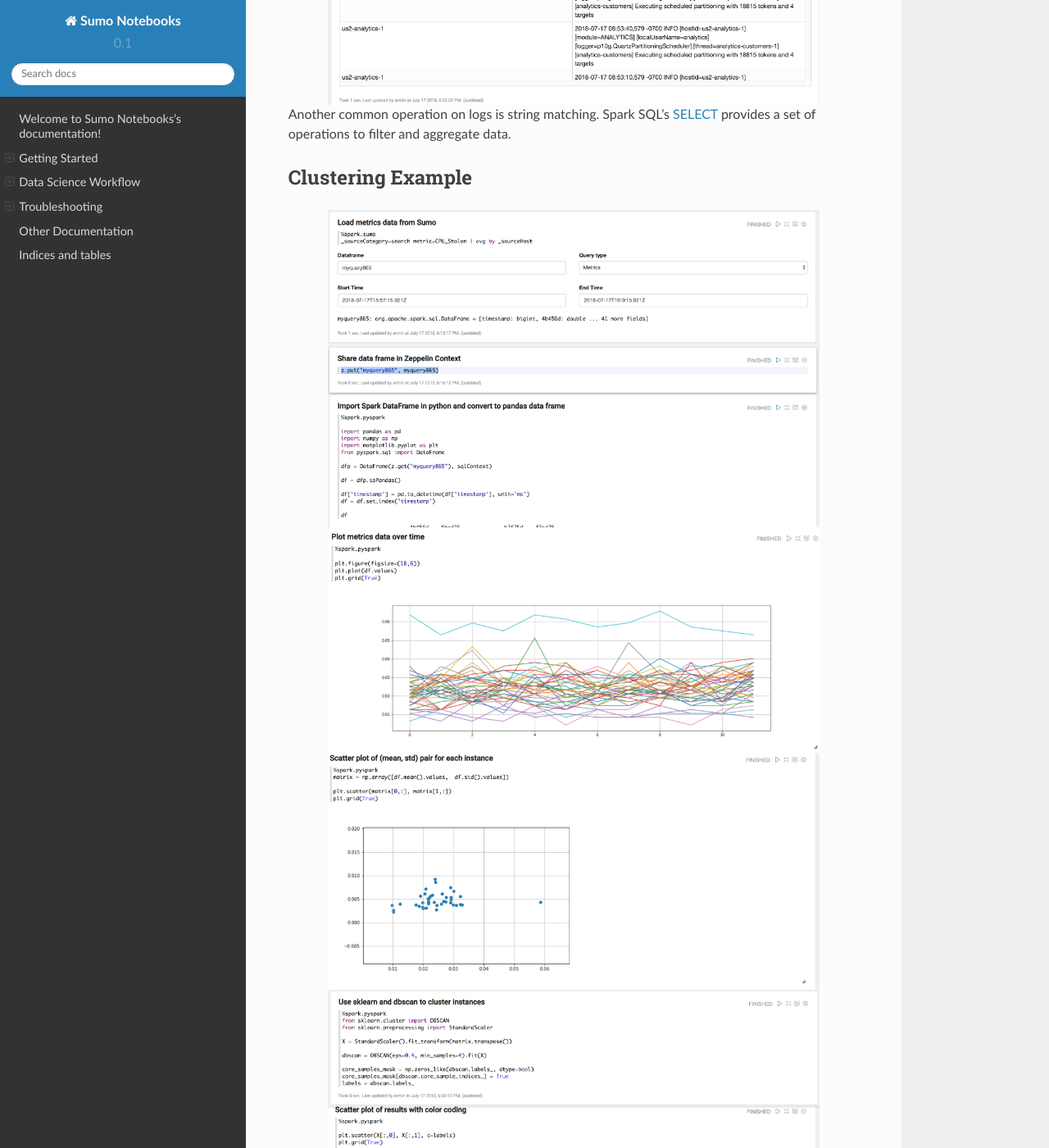
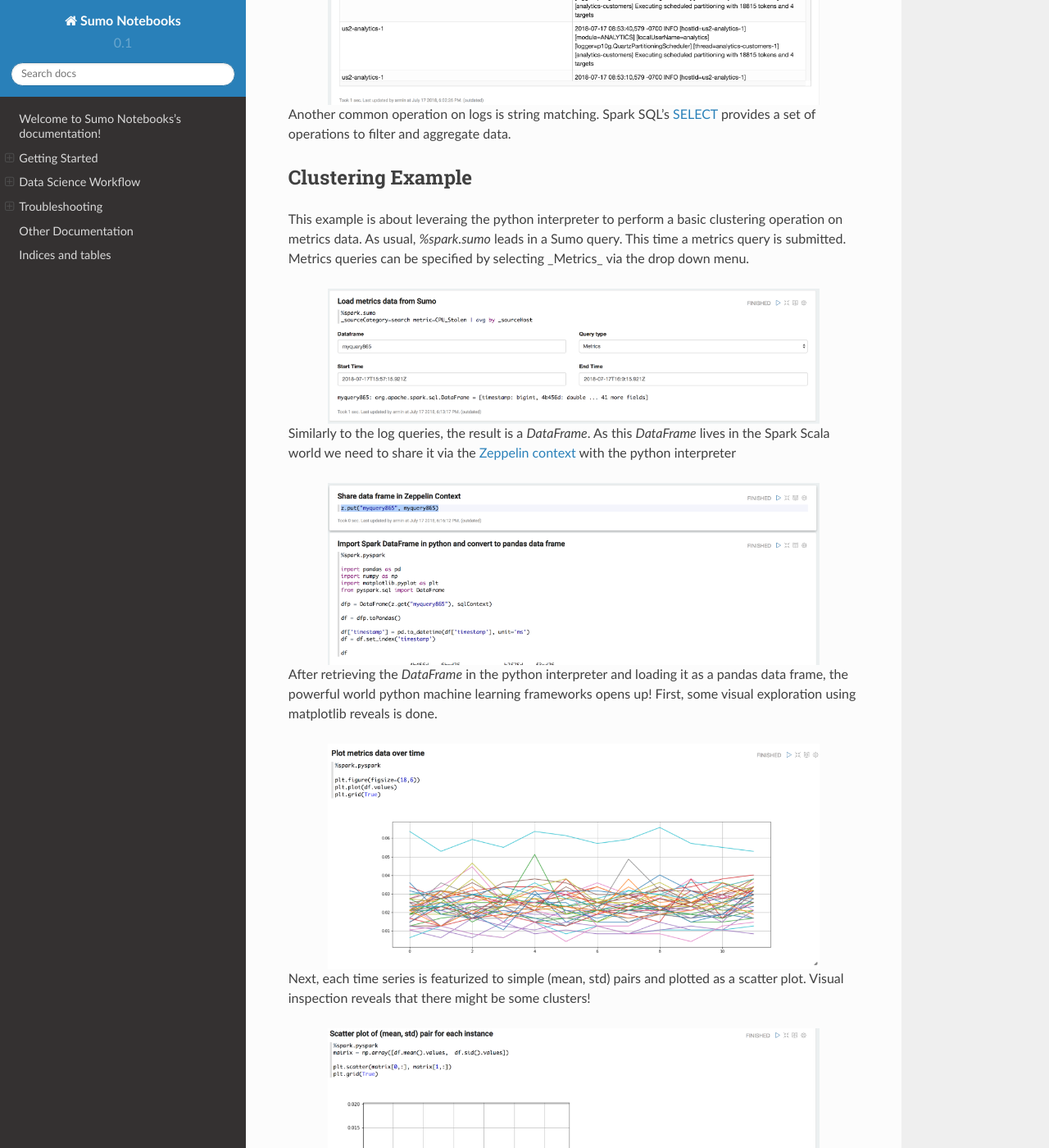
Before and after one commit to arminwasicek/sumonotebooksdocs, a Sphinx documentation site: the page built from source/index.rst, in a window 1280 px wide and 1400 px high, scrolled down 3754 px. Shown: the whole window at 82% size. Built offline with Sphinx 7.4.7 and the Read the Docs theme 2.0.0, drawn with Linux system fonts in a browser that asks for light colours; some of the changed text lies outside the part shown.

Commit message:
added cluster tutorial text

```diff
--- a/source/index.rst
+++ b/source/index.rst
@@ -110,37 +110,45 @@ Starting the paragraph with `%spark.sql` designates the Spark SQL interpreter an
 Another common operation on logs is string matching. Spark SQL's `SELECT <https://docs.databricks.com/spark/latest/spark-sql/language-manual/select.html>`_ provides a set of operations to filter and aggregate data.
 
 
-
 Clustering Example
 ------------------
+
+This example is about leveraing the python interpreter to perform a basic clustering operation on metrics data. As usual, `%spark.sumo` leads in a Sumo query. This time a metrics query is submitted. Metrics queries can be specified by selecting _Metrics_ via the drop down menu.
 
 .. image:: images/9_metrics.png
     :width: 600px
     :align: center
     :alt: Query for metrics
 
+Similarly to the log queries, the result is a `DataFrame`. As this `DataFrame` lives in the Spark Scala world we need to share it via the `Zeppelin context <https://zeppelin.apache.org/docs/0.8.0/usage/other_features/zeppelin_context.html>`_ with the python interpreter
 
 .. image:: images/4_share.png
     :width: 600px
     :align: center
     :alt: Share DataFrame via Zeppelin context
 
+After retrieving the `DataFrame` in the python interpreter and loading it as a pandas data frame, the powerful world python machine learning frameworks opens up! First, some visual exploration using matplotlib reveals is done.
 
 .. image:: images/5_plot.png
     :width: 600px
     :align: center
     :alt: Plot using matplotlib
 
+Next, each time series is featurized to simple (mean, std) pairs and plotted as a scatter plot. Visual inspection reveals that there might be some clusters!
 
 .. image:: images/6_scatter.png
     :width: 600px
     :align: center
     :alt: Scatter plot via matplotlib
 
+Using this intuition, a first try is to run the dbscan algorithm from the sklearn package.
+
 .. image:: images/7_cluster.png
     :width: 600px
     :align: center
     :alt: Run DBScan clustering via sklearn
+
+And there we are, yes there are a couple of clusters in the that particular metric.
 
 .. image:: images/8_cluster-result.png
     :width: 600px
```
